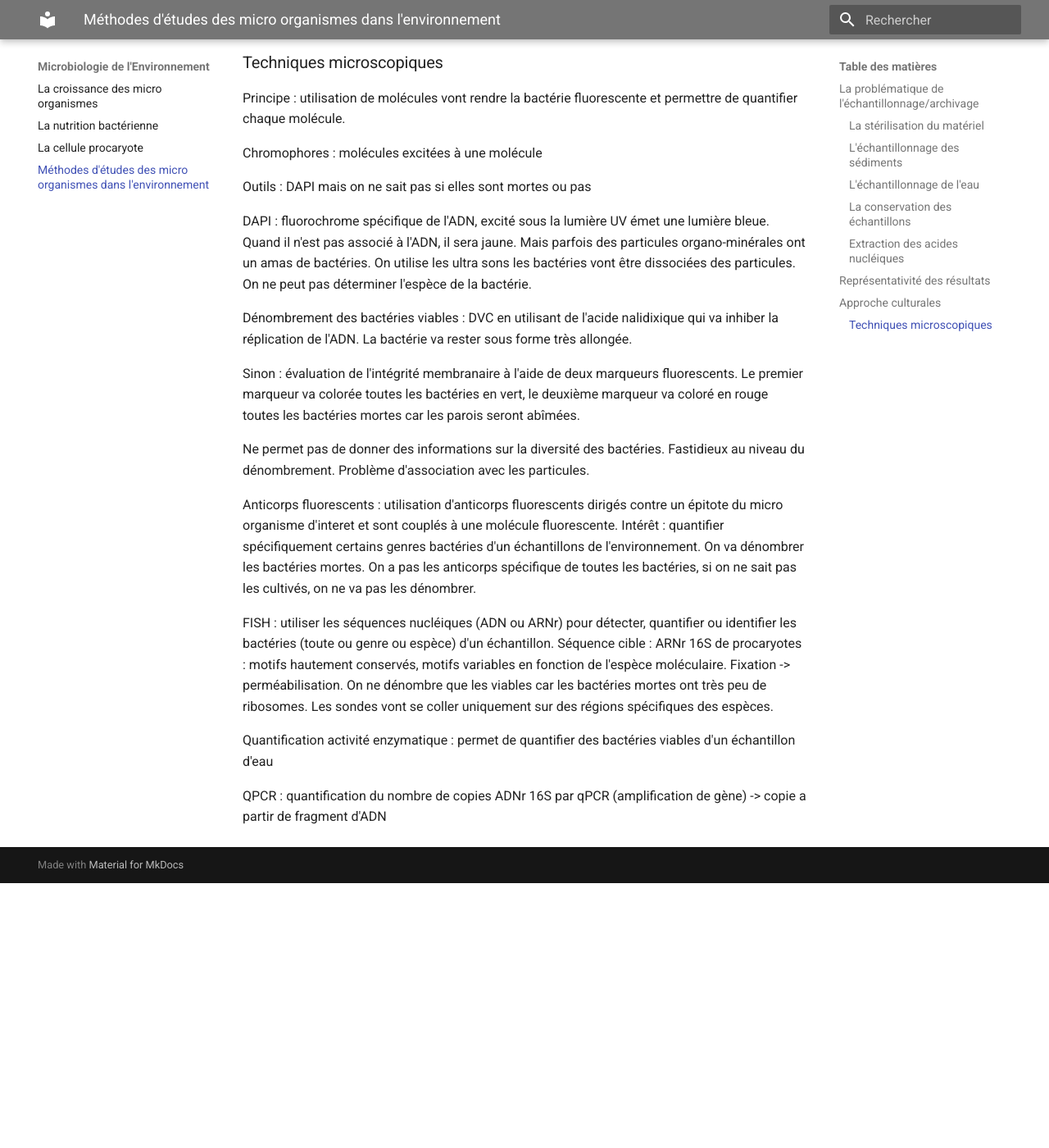
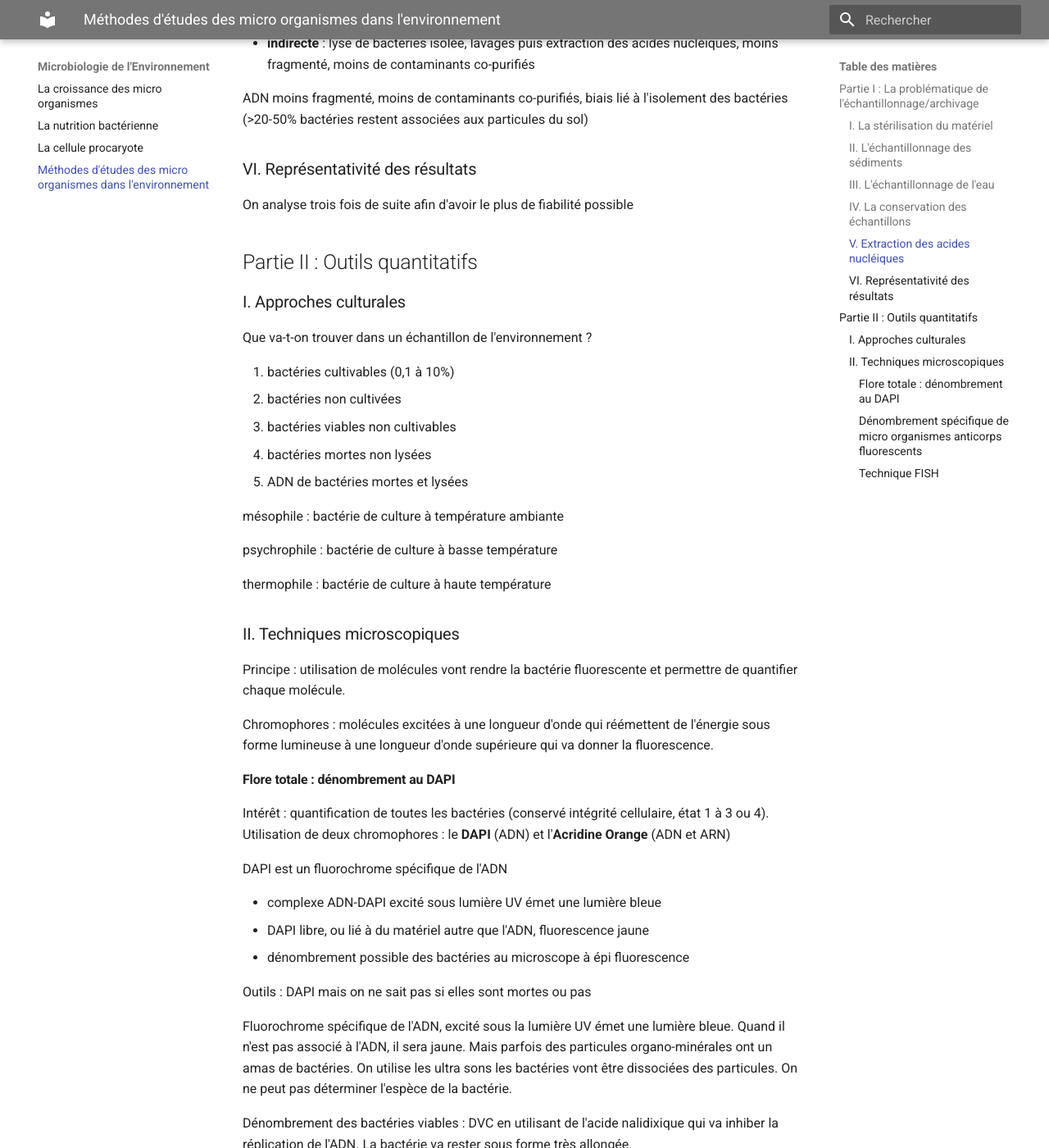
Before and after one commit to Lizeem/L3STcours, an MkDocs documentation site: the page built from Docs/Microbiologie de l'Environnement/Méthodes d'études des micro organismes dans l'environnement.md, in a window 1280 px wide and 1400 px high, scrolled down 1641 px. Shown: the whole window at 82% size. Built offline with MkDocs 1.6.1 and Material for MkDocs 9.7.7, drawn with Linux system fonts in a browser that asks for light colours; before the commit the page ends 2718 px from its top, so only the background shows below that; some of the changed text lies outside the part shown.

```diff
--- a/Docs/Microbiologie de l'Environnement/Méthodes d'études des micro organismes dans l'environnement.md
+++ b/Docs/Microbiologie de l'Environnement/Méthodes d'études des micro organismes dans l'environnement.md
@@ -1,42 +1,65 @@
 # Méthodes d'études des micro organismes dans l'environnement
 
-Étudier les communautés microbiennes dans leur environnement naturel ?
+Étudier les communautés microbiennes dans leur environnement naturel :
 
-**Diversité** des micro organismes présents dans les écosystèmes
+- **diversité** des micro organismes présents dans les écosystèmes
+  -   quels sont les micro organismes présents dans un écosystème donné ? **diversité spécifique**
+  -   quelle est leur abondance relative ?
+  -   que font-ils ou sont-ils capables de faire ? **diversité fonctionnelle des communautés**
 
-**Interactions** existantes avec les autres micro organismes
+- **interactions** existantes avec les autres micro organismes
+  - comment et avec qui interagissent-ils ?
 
-## La problématique de l'échantillonnage/archivage
+## Partie I : La problématique de l'échantillonnage/archivage
 
-### La stérilisation du matériel
+### I. La stérilisation du matériel
 
 Pour stériliser du matériel on va utiliser un autoclave (121°C,20 min), stérilisation par chaleur humide ou d'un four poupinel (160°C, 120min) stérilisation par chaleur sèche. On peut stériliser du matériel avec de l'oxyde d'éthylène, des radiations ionisantes ou du gaz plasma. On peut aussi utiliser du matériel stérile à usage unique ou désinfectant sol et surface. En biologie moléculaire du gène on extrait l'ADN et l'ARN.
 
-### L'échantillonnage des sédiments
+### II. L'échantillonnage des sédiments
 
-On fait un échantillonnage à l'aide de carottage ou d'une benne.
+On fait un échantillonnage à l'aide de carottage ou d'une benne. Cela à pour objectif de :
 
-### L'échantillonnage de l'eau
+1. décrire et comprendre les rythmicités sédimentaires dans le haut estuaire de la Seine
+2. reconstituer les apports en contaminants particulaires à l'estuaire amont
+3. reconstituer l'historique de l'apparition de gènes bactériens de résistance aux contaminants métalliques
+4. rechercher des gènes spécifiques de bactéries pathogènes et des gènes de résistance aux antibiotiques
+
+### III. L'échantillonnage de l'eau
 
 On échantillonne toujours l'eau à 1m en dessous de la surface et 1m au dessus du fond. Pour prélever le zoo plancton, on utilise des filets à zoo plancton, on utilise des tamis pour récupérer le zoo plancton. On peut prélever de l'eau ponctuellement ou le prélever plusieurs fois sur une échelle de temps déterminée.
 
-### La conservation des échantillons
+### IV. La conservation des échantillons
 
 Conservation dépend de ce qu'on veut faire ensuite comme approche. Si on veut travailler avec des bactéries cultivables, on les conserve à 4°C. Pour l'ADN on les conserve à -20°C et l'ARN à -80°C. Si on veut conserver des cellules dans leur intégrité, on les conserve à 4°C.
 
-### Extraction des acides nucléiques
+### V. Extraction des acides nucléiques
 
 Deux grandes approches d'extraction des acides nucléiques :
 
-- directe : lyse mécanique et chimique *in situ*, inconvénient : on libère les acides nucléiques dans l'échantillon, on va avoir tendance à fragmenter l'ADN, contaminants associés, pertes à l'extraction et purification
+- **directe** : lyse mécanique et chimique *in situ*, inconvénient : on libère les acides nucléiques dans l'échantillon, on va avoir tendance à fragmenter l'ADN, contaminants associés, pertes à l'extraction et purification
 
-- indirecte : lyse de bactéries isolée, lavages puis extraction des acides nucléiques, moins fragmenté, moins de contaminants co-purifiés
+Co-extraction ADN extracellulaire, fragmentation ADN, contaminants associés, pertes à l'extraction et purification (espèces rares)
 
-## Représentativité des résultats
+- **indirecte** : lyse de bactéries isolée, lavages puis extraction des acides nucléiques, moins fragmenté, moins de contaminants co-purifiés
+
+ADN moins fragmenté, moins de contaminants co-purifiés, biais lié à l'isolement des bactéries (>20-50% bactéries restent associées aux particules du sol)
+
+### VI. Représentativité des résultats
 
 On analyse trois fois de suite afin d'avoir le plus de fiabilité possible
 
-## Approche culturales
+## Partie II : Outils quantitatifs
+
+### I. Approches culturales
+
+Que va-t-on trouver dans un échantillon de l'environnement ?
+
+1. bactéries cultivables (0,1 à 10%)
+2. bactéries non cultivées
+3. bactéries viables non cultivables
+4. bactéries mortes non lysées
+5. ADN de bactéries mortes et lysées
 
 mésophile : bactérie de culture à température ambiante
 
@@ -44,15 +67,25 @@ psychrophile : bactérie de culture à basse température
 
 thermophile : bactérie de culture à haute température
 
-### Techniques microscopiques
+### II. Techniques microscopiques
 
 Principe : utilisation de molécules vont rendre la bactérie fluorescente et permettre de quantifier chaque molécule.
 
-Chromophores : molécules excitées à une molécule
+Chromophores : molécules excitées à une longueur d'onde qui réémettent de l'énergie sous forme lumineuse à une longueur d'onde supérieure qui va donner la fluorescence.
+
+#### Flore totale : dénombrement au DAPI
+
+Intérêt : quantification de toutes les bactéries (conservé intégrité cellulaire, état 1 à 3 ou 4). Utilisation de deux chromophores : le **DAPI** (ADN) et l'**Acridine Orange** (ADN et ARN)
+
+DAPI est un fluorochrome spécifique de l'ADN
+
+- complexe ADN-DAPI excité sous lumière UV émet une lumière bleue
+- DAPI libre, ou lié à du matériel autre que l'ADN, fluorescence jaune
+- dénombrement possible des bactéries au microscope à épi fluorescence
 
 Outils : DAPI  mais on ne sait pas si elles sont mortes ou pas
 
-DAPI : fluorochrome spécifique de l'ADN, excité sous la lumière UV émet une lumière bleue. Quand il n'est pas associé à l'ADN, il sera jaune. Mais parfois des particules organo-minérales ont un amas de bactéries. On utilise les ultra sons les bactéries vont être dissociées des particules. On ne peut pas déterminer l'espèce de la bactérie.
+Fluorochrome spécifique de l'ADN, excité sous la lumière UV émet une lumière bleue. Quand il n'est pas associé à l'ADN, il sera jaune. Mais parfois des particules organo-minérales ont un amas de bactéries. On utilise les ultra sons les bactéries vont être dissociées des particules. On ne peut pas déterminer l'espèce de la bactérie.
 
 Dénombrement des bactéries viables : DVC en utilisant de l'acide nalidixique qui va inhiber la réplication de l'ADN. La bactérie va rester sous forme très allongée.
 
@@ -60,7 +93,13 @@ Sinon : évaluation de l'intégrité membranaire à l'aide de deux marqueurs flu
 
 Ne permet pas de donner des informations sur la diversité des bactéries. Fastidieux au niveau du dénombrement. Problème d'association avec les particules.
 
-Anticorps fluorescents : utilisation d'anticorps fluorescents dirigés contre un épitote du micro organisme d'interet et sont couplés à une molécule fluorescente. Intérêt : quantifier spécifiquement certains genres bactéries d'un échantillons de l'environnement. On va dénombrer les bactéries mortes. On a pas les anticorps spécifique de toutes les bactéries, si on ne sait pas les cultivés, on ne va pas les dénombrer.
+#### Dénombrement spécifique de micro organismes anticorps fluorescents
+
+Anticorps fluorescents : utilisation d'anticorps fluorescents dirigés contre un épitote du micro organisme d'intérêt et sont couplés à une molécule fluorescente.
+
+Intérêt : quantifier spécifiquement certains genres bactéries d'un échantillons de l'environnement. On va dénombrer les bactéries mortes. On a pas les anticorps spécifique de toutes les bactéries, si on ne sait pas les cultivés, on ne va pas les dénombrer.
+
+#### Technique FISH
 
 FISH : utiliser les séquences nucléiques (ADN ou ARNr) pour détecter, quantifier ou identifier les bactéries (toute ou genre ou espèce) d'un échantillon. Séquence cible : ARNr 16S de procaryotes : motifs hautement conservés, motifs variables en fonction de l'espèce moléculaire. Fixation -> perméabilisation. On ne dénombre que les viables car les bactéries mortes ont très peu de ribosomes. Les sondes vont se coller uniquement sur des régions spécifiques des espèces.
 
```
Also changed, not shown: Docs/Hydrologie et hydrogéologie/Différentes techniques de foration et développement des forages.md (+4 -2 lines), Docs/Microbiologie de l'Environnement/La croissance des micro organismes.md (+3 -5 lines).
